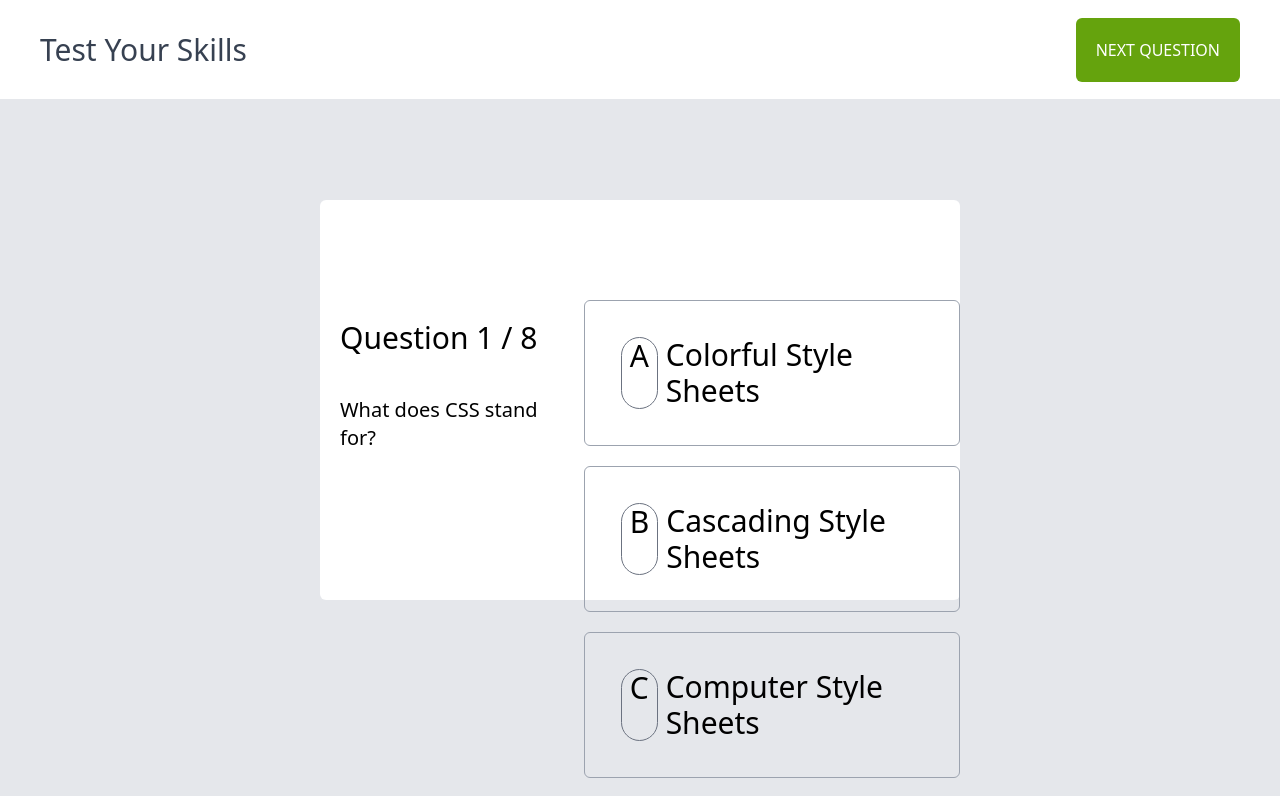
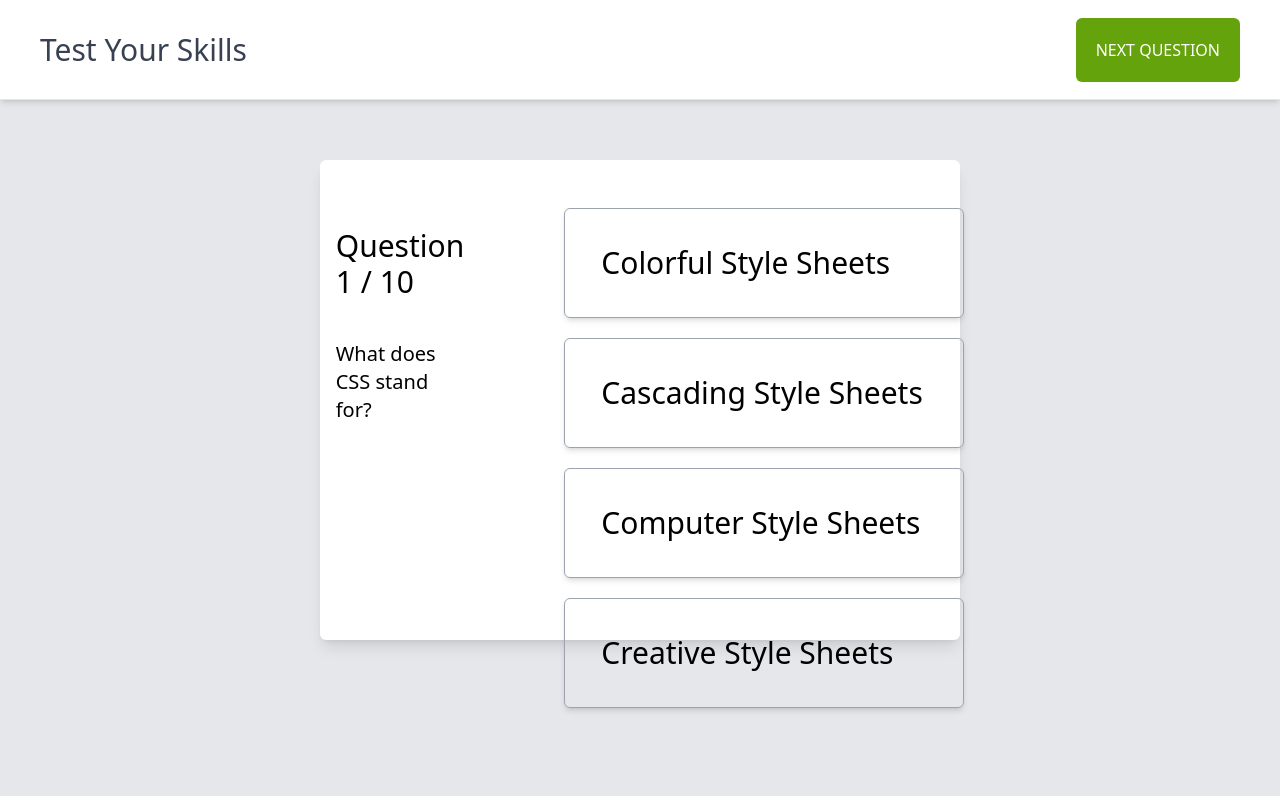
Before and after one commit to byronbzhao/knowmeq-assessment, a React (Create React App) app: page /quiz in a window 1280 px wide. Shown: the top 796 px of the page. Built offline with nearby package versions, Linux system fonts and the light colour scheme.

Commit message:
finished up styling of components

```diff
--- a/public/index.html
+++ b/public/index.html
@@ -24,7 +24,7 @@
       work correctly both with client-side routing and a non-root public URL.
       Learn how to configure a non-root public URL by running `npm run build`.
     -->
-    <title>React App</title>
+    <title>Test App</title>
   </head>
   <body>
     <noscript>You need to enable JavaScript to run this app.</noscript>
--- a/src/App.js
+++ b/src/App.js
@@ -1,16 +1,15 @@
 import './App.css';
-import { BrowserRouter, Routes, Route, Link } from 'react-router-dom';
-import Header from './components/Header';
-import Quiz from './components/Quiz';
-import Home from './components/Home';
+import { BrowserRouter, Routes, Route } from 'react-router-dom';
+import Home from './pages/Home';
+import Quiz from './pages/Quiz';
+
 
 function App() {
 	return (
 		<BrowserRouter>
 			<div className="bg-gray-200 h-screen relative">
-				<Header />
 				<Routes>
-					<Route path="/" element={<Home />} />
+					<Route path="/" element={<Home/>} />
 					<Route path="/quiz" element={<Quiz />} />
 				</Routes>
 			</div>
--- a/src/components/Answer.jsx
+++ b/src/components/Answer.jsx
@@ -7,7 +7,6 @@ const Answer = ({
 	currentAnswer,
 	correctAnswer,
 }) => {
-	const letterMapping = ['A', 'B', 'C', 'D'];
 	const isCorrectAnswer = currentAnswer && answer === correctAnswer;
 	const isWrongAnswer =
 		currentAnswer === answer && currentAnswer !== correctAnswer;
@@ -17,9 +16,8 @@ const Answer = ({
 	const disabledClass = currentAnswer ? 'pointer-events-none' : '';
 
 	return (
-		<div className={`border border-gray-400 rounded-md mb-5 cursor-pointer p-7 ${correctAnswerClass} ${wrongAnwerClass} ${disabledClass}`} onClick={() => onSelectAnswer(answer)}>
+		<div className={`w-[400px] hover:scale-95 transition-all ease-in-out border shadow-md border-gray-400 rounded-md mb-5 cursor-pointer p-7 ${correctAnswerClass} ${wrongAnwerClass} ${disabledClass}`} onClick={() => onSelectAnswer(answer)}>
 			<div className=" flex p-2">
-				<div className="text-3xl border border-gray-500 rounded-full pr-2 pl-2 mr-2">{letterMapping[index]}</div>
 				<div className="text-3xl">{answer}</div>
 			</div>
 		</div>
--- a/src/components/Header.jsx
+++ b/src/components/Header.jsx
@@ -1,17 +1,14 @@
-import React, { useContext } from 'react';
+import React from 'react';
 import { Link } from 'react-router-dom';
-import { QuizContext } from '../context/quiz';
+
 
 const Header = () => {
-	const [quizState, dispatch] = useContext(QuizContext);
 
 	return (
-		<div className="fixed top-0 left-0 w-full flex items-center justify-between h-[100px] border-b border-gray-200 bg-white pl-10 pr-10">
+		<div className="shadow-md fixed top-0 left-0 w-full flex items-center justify-center h-[100px] border-b border-gray-200 bg-white pl-10 pr-10">
 			<Link to="/" className="text-gray-700 text-3xl">
 				Test Your Skills
 			</Link>
-
-			<div className="bg-lime-600 rounded-md p-5 cursor-pointer uppercase text-white hover:brightness-95" onClick={() => dispatch({ type: 'NEXT_QUESTION' })}>Next Question</div>
 		</div>
 	);
 };
--- a/src/components/Home.jsx
+++ /dev/null
@@ -1,12 +0,0 @@
-import React from 'react'
-import { Link } from 'react-router-dom'
-
-const Home = () => {
-  return (
-    <div className='absolute top-[50%] left-[50%] tranform translate-x-[-50%] translate-y-[-50%]'>
-        <Link to="/quiz" className=' border bg-lime-600 rounded-md text-white p-[20px]'>Examination One</Link>
-    </div>
-  )
-}
-
-export default Home
--- /dev/null
+++ b/src/components/QuizHeader.jsx
@@ -0,0 +1,19 @@
+import React, { useContext } from 'react';
+import { Link } from 'react-router-dom';
+import { QuizContext } from '../context/quiz';
+
+const Header = () => {
+	const [quizState, dispatch] = useContext(QuizContext);
+
+	return (
+		<div className="shadow-md fixed top-0 left-0 w-full flex items-center justify-between h-[100px] border-b border-gray-200 bg-white pl-10 pr-10">
+			<Link to="/" className="text-gray-700 text-3xl">
+				Test Your Skills
+			</Link>
+
+			<div className="bg-lime-600 rounded-md p-5 cursor-pointer uppercase text-white hover:brightness-95" onClick={() => dispatch({ type: 'NEXT_QUESTION' })}>Next Question</div>
+		</div>
+	);
+};
+
+export default Header;
--- a/src/constants/questions.js
+++ b/src/constants/questions.js
@@ -61,4 +61,22 @@ export const questions = [
       ],
       correctAnswer: "h1 {background-color:#FFFFFF;}",
     },
+    {
+      question: "Which of the following function of the String object returns the character in the string starting at the specified position via the specified number of characters?",
+      incorrectAnswers: [
+        "slice()",
+        "split()",
+        "search()",
+      ],
+      correctAnswer: "substr()",
+    },
+    {
+      question: "Arrays in JavaScript are defined by which of the following statements",
+      incorrectAnswers: [
+        "It is an ordered list of objects",
+        "It is an ordered list of string",
+        "It is an ordered list of functions",
+      ],
+      correctAnswer: "It is an ordered list of values",
+    },
   ];
--- /dev/null
+++ b/src/pages/Home.jsx
@@ -0,0 +1,21 @@
+import React from 'react';
+import { Link } from 'react-router-dom';
+import Header from '../components/Header';
+
+const Home = () => {
+	return (
+		<div className="">
+			<Header />
+			<div className="absolute top-[50%] left-[50%] tranform translate-x-[-50%] translate-y-[-50%]">
+				<Link
+					to="/quiz"
+					className=" border bg-lime-600 rounded-md text-white p-[20px] shadow-md "
+				>
+					Examination One
+				</Link>
+			</div>
+		</div>
+	);
+};
+
+export default Home;
--- a/src/components/Quiz.jsx
+++ b/src/pages/Quiz.jsx
@@ -1,7 +1,9 @@
 import React, { useContext } from 'react';
 import { QuizContext } from '../context/quiz';
-import Question from './Question';
+import Question from '../components/Question'
+import QuizHeader from '../components/QuizHeader'
 import { Link } from 'react-router-dom';
+
 
 const Quiz = () => {
 	const [quizState, dispatch] = useContext(QuizContext);
@@ -10,6 +12,7 @@ const Quiz = () => {
 
 	return (
 		<div className="flex items-center justify-center h-screen">
+			<QuizHeader />
 			{quizState.showResults && (
 				<div className="bg-white h-[50%] w-[50%] flex items-center justify-center flex-col text-center">
 					<div className=" p-5 text-4xl">Congratulations!</div>
@@ -31,9 +34,9 @@ const Quiz = () => {
 			)}
 
 			{!quizState.showResults && (
-				<div className="bg-white rounded-md flex w-[50%] h-[50%] items-start justify-center">
-					<div className="flex mt-[100px]">
-						<div className="p-5 mr-5">
+				<div className="bg-white shadow-lg rounded-md flex w-[50%] h-[60%] items-center justify-center">
+					<div className="flex items-start justify-center w-[100%] h-[80%]">
+						<div className=" p-5 mr-20 w-[50%] ">
 							<div className=" mb-10 text-3xl">
 								Question {quizState.currentQuestionIndex + 1} /{' '}
 								{quizState.questions.length}
```
